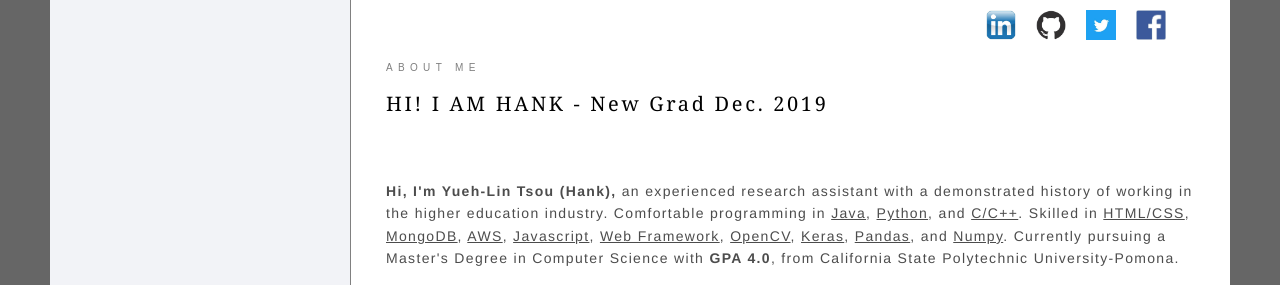
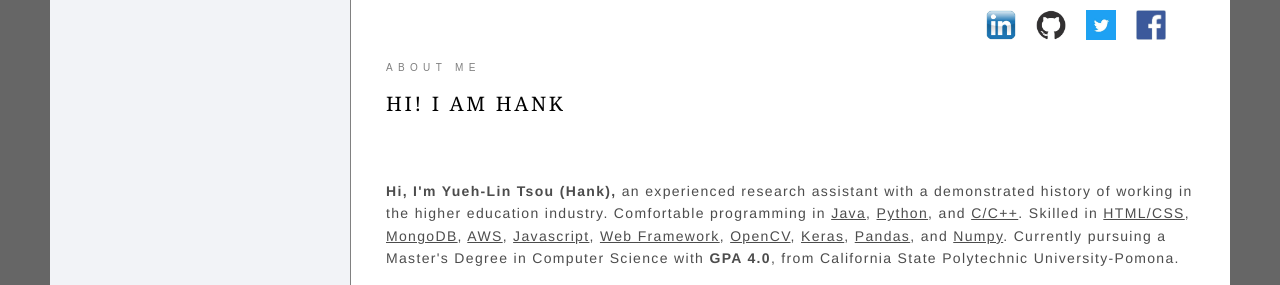
Before and after one commit to Hank-Tsou/Hank-Tsou, a Jekyll site: the page built from index.html, in a window 1280 px wide. Shown: the top 285 px of the page. Built offline with Jekyll 4.4.1, drawn with Linux system fonts in a browser that asks for light colours; nearby versions of some CDN libraries; Markdown is read by kramdown in place of the engine named in the settings.

Commit message:
Update index.html

```diff
--- a/index.html
+++ b/index.html
@@ -48,7 +48,7 @@ layout: default
             <section class="about" data-section="about">
 
                 <div class = "ab_top_1">about me</div>
-                <div class = "ab_top_2">HI! I AM HANK - New Grad Dec. 2019  </div>
+                <div class = "ab_top_2">HI! I AM HANK  </div>
                 <div class = "ab_desciption">
                     <p><strong>Hi, I'm Yueh-Lin Tsou (Hank), </strong>
                     an experienced research assistant with a demonstrated history of working in the higher
```
